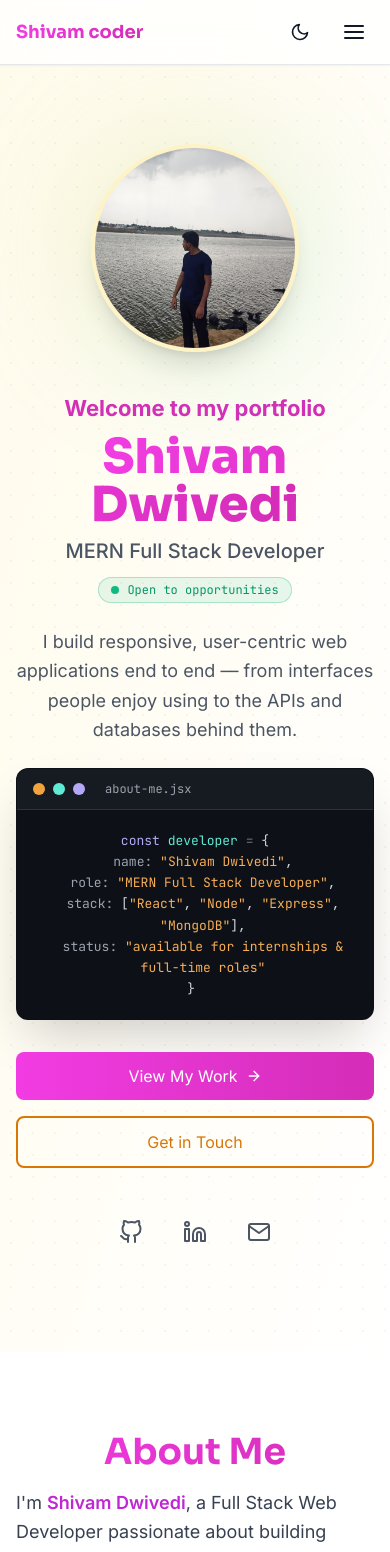
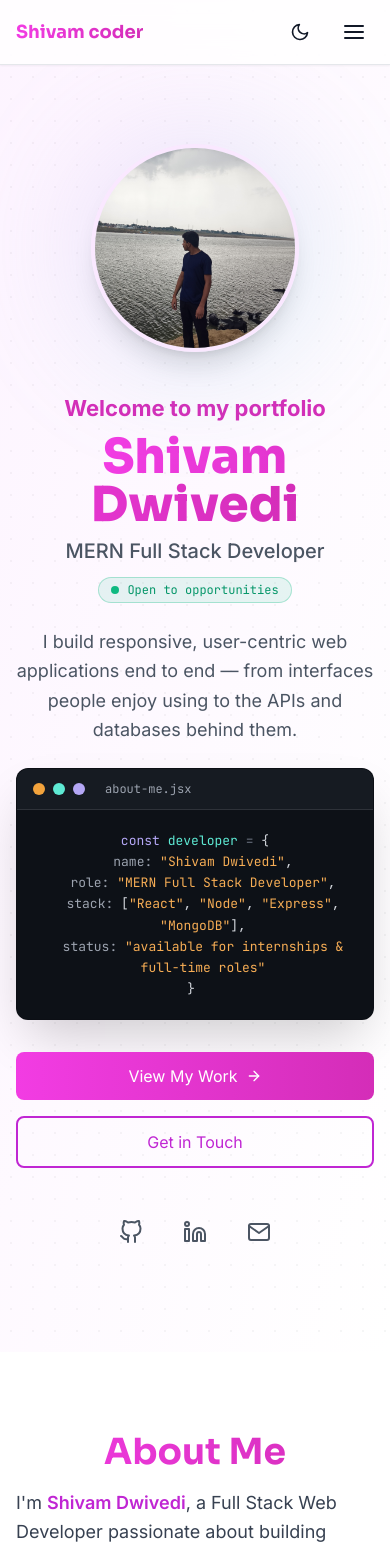
Before and after one commit to shivamdwivedi2442/Shivam_portfolio, a React (Vite) app: page / in a window 390 px wide. Shown: the top 1552 px of the page. Built offline with nearby package versions, Linux system fonts and the light colour scheme.

Commit message:
fix phone support

```diff
--- a/src/components/Contact.jsx
+++ b/src/components/Contact.jsx
@@ -77,7 +77,7 @@ export default function Contact() {
               </a>
 
               <a
-                href="tel:+919344183002"
+                href="tel:+91979516XXXX"
                 className="flex items-start gap-4 p-4 rounded-lg hover:bg-fuchsia-50 dark:hover:bg-fuchsia-900/20 transition-colors group"
               >
                 <div className="p-3 bg-gradient-to-br from-fuchsia-500 to-teal-400 rounded-lg text-white group-hover:scale-110 transition-transform flex-shrink-0">
--- a/src/components/Footer.jsx
+++ b/src/components/Footer.jsx
@@ -54,7 +54,7 @@ export default function Footer() {
                 </a>
               </li>
               <li>
-                <a href="tel:+919344183002" className="text-gray-400 hover:text-white transition-colors">
+                <a href="tel:+91979516XXXX" className="text-gray-400 hover:text-white transition-colors">
                   +91 979516XXXX
                 </a>
               </li>
--- a/src/components/Hero.jsx
+++ b/src/components/Hero.jsx
@@ -15,7 +15,7 @@ const SocialLinks = ({ centered = false }) => (
         href={link.href}
         target={!link.email ? '_blank' : undefined}
         rel={!link.email ? 'noopener noreferrer' : undefined}
-        className="p-3 rounded-lg hover:bg-amber-100 dark:hover:bg-amber-900/30 text-gray-600 dark:text-gray-400 hover:text-amber-600 dark:hover:text-amber-400 transition-colors cursor-pointer"
+        className="p-3 rounded-lg hover:bg-fuchsia-100 dark:hover:bg-fuchsia-900/30 text-gray-600 dark:text-gray-400 hover:text-fuchsia-600 dark:hover:text-fuchsia-400 transition-colors cursor-pointer"
         aria-label={link.label}
       >
         <link.icon size={24} />
@@ -57,7 +57,7 @@ const CodeCard = () => (
 
 export default function Hero() {
   return (
-    <section className="relative pt-32 pb-20 px-4 sm:px-6 lg:px-8 bg-gradient-to-br from-amber-50 to-white dark:from-dark-surface dark:to-dark-bg overflow-hidden">
+    <section className="relative pt-32 pb-20 px-4 sm:px-6 lg:px-8 bg-gradient-to-br from-fuchsia-50 to-white dark:from-dark-surface dark:to-dark-bg overflow-hidden">
       <div className="absolute inset-0 dot-grid text-gray-900 dark:text-gray-100 opacity-[0.04] pointer-events-none"></div>
 
       <div className="relative max-w-6xl mx-auto">
@@ -65,8 +65,8 @@ export default function Hero() {
         <div className="md:hidden space-y-8 mb-4 animate-fadeIn">
           <div className="flex justify-center items-center">
             <div className="relative w-56 h-56 mt-2 p-2">
-              <div className="absolute inset-0 rounded-full bg-gradient-to-br from-amber-400 to-teal-400 opacity-25 blur-3xl"></div>
-              <div className="relative w-full h-full rounded-full overflow-hidden border-4 border-amber-100 dark:border-gray-700 shadow-xl">
+              <div className="absolute inset-0 rounded-full bg-gradient-to-br from-fuchsia-400 to-teal-400 opacity-25 blur-3xl"></div>
+              <div className="relative w-full h-full rounded-full overflow-hidden border-4 border-fuchsia-100 dark:border-gray-700 shadow-xl">
                 <img src="/photo.jpg" alt="Shivam Dwivedi" className="w-full h-full object-cover object-center" />
               </div>
             </div>
@@ -92,7 +92,7 @@ export default function Hero() {
               <Link to="projects" smooth={true} duration={500} className="inline-flex items-center justify-center gap-2 px-6 py-3 gradient-btn rounded-lg cursor-pointer transform hover:scale-[1.02] transition-transform">
                 View My Work <FiArrowRight />
               </Link>
-              <Link to="contact" smooth={true} duration={500} className="inline-flex items-center justify-center gap-2 px-6 py-3 border-2 border-amber-600 dark:border-amber-400 text-amber-600 dark:text-amber-400 rounded-lg hover:bg-amber-50 dark:hover:bg-amber-900/20 cursor-pointer transition-colors">
+              <Link to="contact" smooth={true} duration={500} className="inline-flex items-center justify-center gap-2 px-6 py-3 border-2 border-fuchsia-600 dark:border-fuchsia-400 text-fuchsia-600 dark:text-fuchsia-400 rounded-lg hover:bg-fuchsia-50 dark:hover:bg-fuchsia-900/20 cursor-pointer transition-colors">
                 Get in Touch
               </Link>
             </div>
@@ -120,7 +120,7 @@ export default function Hero() {
               <Link to="projects" smooth={true} duration={500} className="inline-flex items-center gap-2 px-6 py-3 gradient-btn rounded-lg cursor-pointer transform hover:scale-[1.02] transition-transform">
                 View My Work <FiArrowRight />
               </Link>
-              <Link to="contact" smooth={true} duration={500} className="inline-flex items-center gap-2 px-6 py-3 border-2 border-fuchsia-600 dark:border-fuchsia-600 text-fuchsia-600 dark:text-fuchsia-600 rounded-lg hover:bg-black-500 dark:hover:bg-amber-900/20 cursor-pointer transition-colors">
+              <Link to="contact" smooth={true} duration={500} className="inline-flex items-center gap-2 px-6 py-3 border-2 border-fuchsia-600 dark:border-fuchsia-600 text-fuchsia-600 dark:text-fuchsia-600 rounded-lg hover:bg-black-500 dark:hover:bg-fuchsia-900/20 cursor-pointer transition-colors">
                 Get in Touch
               </Link>
             </div>
@@ -132,7 +132,7 @@ export default function Hero() {
             <CodeCard />
             <div className="flex justify-center">
               <div className="relative w-40 h-40">
-                <div className="absolute inset-0 rounded-full bg-gradient-to-br from-amber-400 to-teal-400 opacity-20 blur-2xl"></div>
+                <div className="absolute inset-0 rounded-full bg-gradient-to-br from-fuchsia-400 to-teal-400 opacity-20 blur-2xl"></div>
                 <div className="relative w-full h-full rounded-full overflow-hidden glow">
                   <img src="/photo.jpg" alt="Shivam Dwivedi" className="w-full h-full object-cover object-center glow" />
                 </div>
--- a/src/components/Skills.jsx
+++ b/src/components/Skills.jsx
@@ -73,7 +73,7 @@ export default function Skills() {
               <div key={row.label}>
                 <div className="flex justify-between items-center mb-2">
                   <span className="font-semibold text-gray-800 dark:text-gray-200">{row.label}</span>
-                  <span className="font-mono font-bold text-amber-600 dark:text-fuchsia-400">{row.value}%</span>
+                  <span className="font-mono font-bold text-fuchsia-600 dark:text-fuchsia-400">{row.value}%</span>
                 </div>
                 <div className="h-2 bg-gray-200 dark:bg-gray-700 rounded-full overflow-hidden">
                   <div className="h-full bg-gradient-to-r from-fuchsia-500 to-teal-400" style={{ width: `${row.value}%` }}></div>
```
